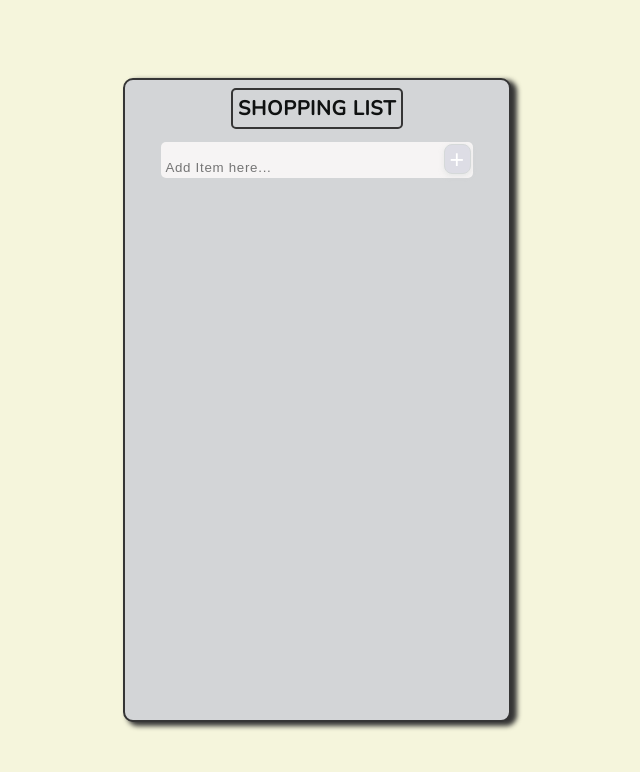
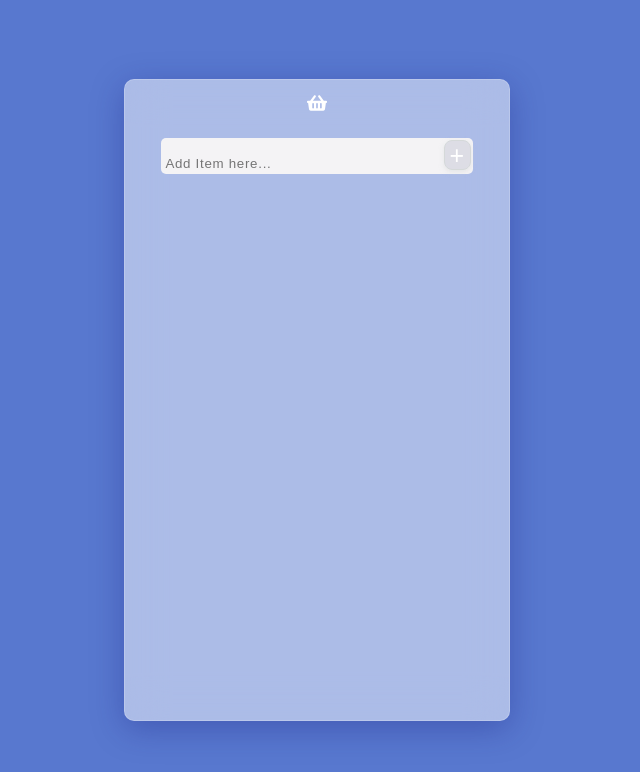
Before and after one commit to Rhys-Ward/To-do-List, a React (Create React App) app in the folder todoapp/: page / in a window 1280 px wide. Shown: the top 772 px of the page, without its empty margins (323-963 px from the left). Built offline with nearby package versions, Linux system fonts and the light colour scheme.

Commit message:
first commit

```diff
--- a/todoapp/src/App.js
+++ b/todoapp/src/App.js
@@ -1,10 +1,11 @@
 import Display from "./components/Display";
 import "./index.css";
-import Input from "./components/Input";
+import Input from "./components/input.js";
+import {FaShoppingBasket } from "react-icons/fa";
 import { useState } from "react";
 // import { FaSolid, FaPlus } from "react-icons/fa";
 
-import { motion } from "framer-motion";
+// import { motion } from "framer-motion";
 // $ npm install framer-motion for animations
 const App = () => {
   // DISPLAY
@@ -13,7 +14,7 @@ const App = () => {
   // DISPLAY LIST
   const [toDo, setToDo] = useState([]);
   // DELETED LIST
-  const [trash, setTrash] = useState([]);
+  // const [trash, setTrash] = useState([]);
 
   // input
   const addHandler = (event) => {
@@ -38,7 +39,7 @@ const App = () => {
 
   return (
     <div className="container">
-      <h1>SHOPPING LIST</h1>
+      <h1><FaShoppingBasket/></h1>
       <Input addHandler={addHandler} handleClick={handleClick} />
       <div className="toDo">
         <Display toDo={toDo} removeHandler={removeHandler} />
--- a/todoapp/src/index.css
+++ b/todoapp/src/index.css
@@ -10,28 +10,35 @@ body {
   align-items: center;
   font-size: 13px;
   color: #0f1111;
-  background-color: beige;
+  background-color: rgb(88, 120, 207);
 }
 
 .container {
-  border: 2px solid #353535;
+  /* border: 2px solid #353535;
   border-radius: 10px;
-  background-color: #d3d5d7;
+  background-color: #d3d5d7; */
+  background: rgba( 255, 255, 255, 0.5 );
+box-shadow: 0 8px 32px 0 rgba( 31, 38, 135, 0.37 );
+backdrop-filter: blur( 20px );
+-webkit-backdrop-filter: blur( 20px );
+border-radius: 10px;
+border: 1px solid rgba( 255, 255, 255, 0.18 );
   display: flex;
   align-items: center;
   flex-direction: column;
   height: 80vh;
   width: 30vw;
-  box-shadow: 5px 3px 5px 1px #353535;
+  /* box-shadow: 5px 3px 5px 1px #353535; */
   letter-spacing: 0.7px;
 }
 
 h1 {
   font-size: 20px;
   padding: 5px;
-  border: 2px solid #353535;
-  border-radius: 5px;
+  /* border: 2px solid #353535; */
+  /* border-radius: 5px; */
   margin-top: 8px;
+  color: white;
 }
 .submit {
   height: 35px;
@@ -112,8 +119,12 @@ input:focus {
 }
 /* EACH LI */
 .eachToDo {
-  background-color: #8fb492;
-  border: 2px solid #353535;
+  background: rgba( 74, 144, 226, 0.5 );
+box-shadow: 0 8px 32px 0 rgba( 31, 38, 135, 0.37 );
+backdrop-filter: blur( 10px );
+-webkit-backdrop-filter: blur( 10px );
+border-radius: 10px;
+border: 1px solid rgba( 255, 255, 255, 0.18 );
   list-style: none;
   display: flex;
   justify-content: space-between;
@@ -126,7 +137,7 @@ input:focus {
   border-radius: 7px;
 }
 .eachToDo:nth-child(odd) {
-  background-color: #669169;
+  background-color: rgba(0, 0, 255, 0.281);
 }
 /* DELETE BUTTON */
 .deleteBtn {
```
